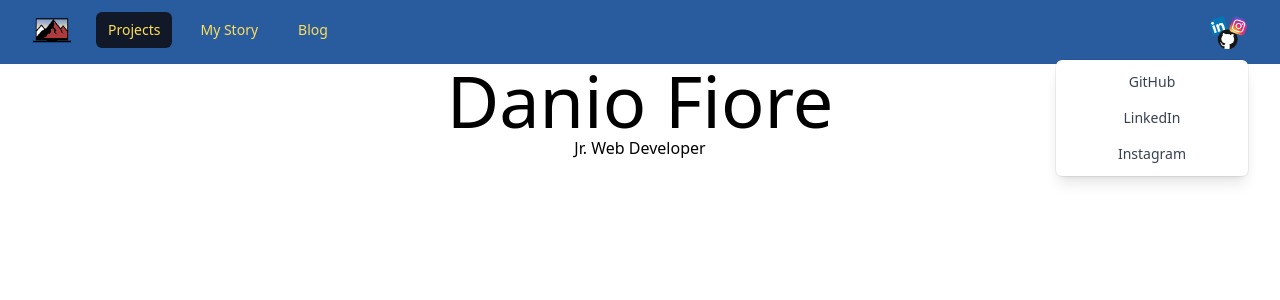
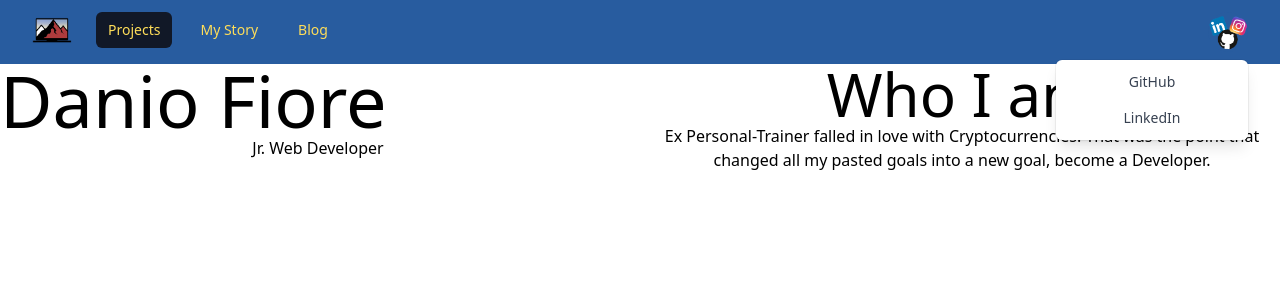
Before and after one commit to DanioFiore/personal-website, a React (Create React App) app: page / in a window 1280 px wide. Both pictures are taken after a click on the button "Open user menu". Shown: the top 300 px of the page. Built offline with nearby package versions, Linux system fonts and the light colour scheme.

Commit message:
created the header structure

```diff
--- a/src/components/Header/Header.js
+++ b/src/components/Header/Header.js
@@ -1,11 +1,22 @@
 import React from "react";
-import classes from "./Header.module.css";
 
 const Header = (props) => {
   return (
     <React.Fragment>
-      <h1 className="text-7xl">Danio Fiore</h1>
-      <h5>Jr. Web Developer</h5>
+      <div className="grid gap-2 grid-cols-2">
+        <div className="flex flex-col">
+          <h1 className="text-7xl self-start">Danio Fiore</h1>
+          <h5>Jr. Web Developer</h5>
+        </div>
+        <div className="">
+          <h1 className="text-6xl">Who I am</h1>
+          <p>
+            Ex Personal-Trainer falled in love with Cryptocurrencies. That was
+            the point that changed all my pasted goals into a new goal, become a
+            Developer.
+          </p>
+        </div>
+      </div>
     </React.Fragment>
   );
 };
--- a/src/components/Navbar/Navbar.js
+++ b/src/components/Navbar/Navbar.js
@@ -3,7 +3,7 @@ import mainLogo from "../img/main-logo-notitle.png";
 import mainSocialLogo from "../img/main-social-logo.png"
 import { Fragment } from 'react'
 import { Disclosure, Menu, Transition } from '@headlessui/react'
-import { Bars3Icon, BellIcon, XMarkIcon } from '@heroicons/react/24/outline'
+import { Bars3Icon, XMarkIcon } from '@heroicons/react/24/outline'
 
 const navigation = [
   { name: 'Projects', href: '#', current: true },
@@ -87,7 +87,7 @@ const Navbar = () => {
                       <Menu.Item>
                         {({ active }) => (
                           <a
-                            href="#"
+                            href="https://github.com/DanioFiore" target="_blank" rel="noreferrer"
                             className={classNames(active ? 'bg-gray-100' : '', 'block px-4 py-2 text-sm text-gray-700')}
                           >
                             GitHub
@@ -97,20 +97,10 @@ const Navbar = () => {
                       <Menu.Item>
                         {({ active }) => (
                           <a
-                            href="#"
+                            href="https://www.linkedin.com/in/danio-fiore/" target="_blank" rel="noreferrer"
                             className={classNames(active ? 'bg-gray-100' : '', 'block px-4 py-2 text-sm text-gray-700')}
                           >
                             LinkedIn
-                          </a>
-                        )}
-                      </Menu.Item>
-                      <Menu.Item>
-                        {({ active }) => (
-                          <a
-                            href="#"
-                            className={classNames(active ? 'bg-gray-100' : '', 'block px-4 py-2 text-sm text-gray-700')}
-                          >
-                            Instagram
                           </a>
                         )}
                       </Menu.Item>
```
